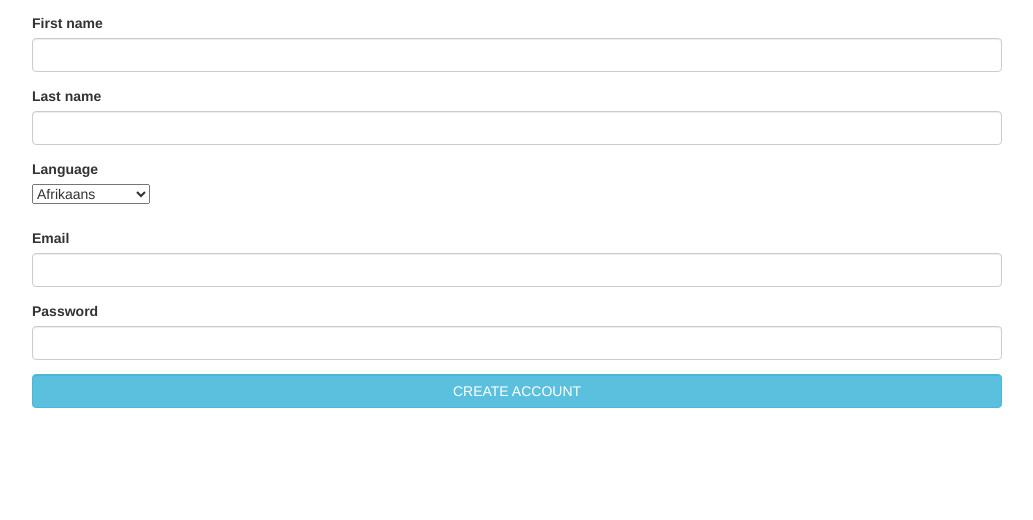
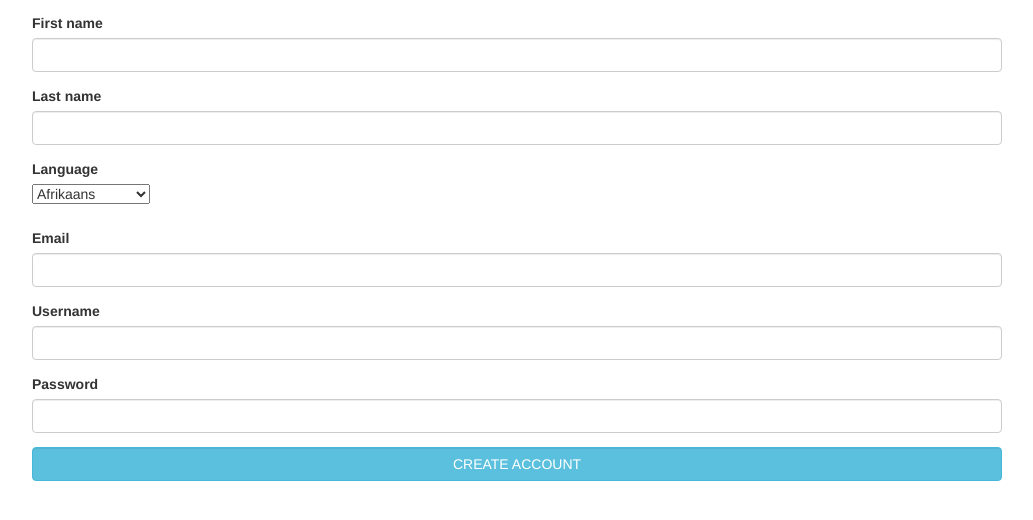
Before and after one commit to rebeccaalpert/comp112project, a Flask app: page /signup in a window 1280 px wide. Shown: the part 136-656 px from the top of the page, without its empty margins (123-1156 px from the left). Run offline with Flask 2, Linux system fonts and the light colour scheme; data comes from the database, SQL or seed files in the repository; some libraries are stand-ins or nearby versions.

Commit message:
Added post ids and usernames

```diff
--- a/forms.py
+++ b/forms.py
@@ -25,6 +25,7 @@ class SignupForm(Form):
   lastname = TextField("Last name",  [validators.Required("Please enter your last name.")])
   language = SelectField('Language', coerce=int)
   email = TextField("Email",  [validators.Required("Please enter your email address."), validators.Email("Please enter your email address.")])
+  username = TextField("Username",  [validators.Required("Please enter your username.")])
   password = PasswordField('Password', [validators.Required("Please enter a password.")])
   submit = SubmitField("CREATE ACCOUNT")
 
--- a/models.py
+++ b/models.py
@@ -55,6 +55,7 @@ class User(db.Model):
   firstname = db.Column(db.String(100))
   lastname = db.Column(db.String(100))
   email = db.Column(db.String(120), unique=True)
+  username = db.Column(db.String(120), unique=True)
   pwdhash = db.Column(db.String(128))
   topics = db.relationship('Topic', backref='User', lazy='dynamic')
   messages = db.relationship('Message', backref='User', lazy='dynamic')
@@ -63,11 +64,12 @@ class User(db.Model):
   random = db.Column(db.String(120))
   lang = db.Column(db.Integer, db.ForeignKey(Language.uid))
 
-  def __init__(self, firstname, lastname, email, password, topics, messages, lang):
+  def __init__(self, firstname, lastname, email, username, password, topics, messages, lang):
     self.firstname = firstname.title()
     self.lastname = lastname.title()
     self.lang = lang
     self.email = email.lower()
+    self.username = username
     self.random = ""
     self.set_password(password)
 
@@ -101,6 +103,7 @@ class Message(db.Model):
   posted = db.Column(db.DateTime, default = datetime.now)
   user_id = db.Column(db.Integer, db.ForeignKey(User.uid))
   user_email = db.Column(db.String(128))
+  username = db.Column(db.String(128))
   topic_id = db.Column(db.Integer, db.ForeignKey(Topic.uid))
   topic_name = db.Column(db.String(100))
   score = db.Column(db.Integer)
@@ -109,6 +112,7 @@ class Message(db.Model):
     self.text = text
     self.user_id = user_id
     self.user_email = user_email
+    self.username = User.query.filter_by(email=user_email).first().username
     self.topic_id = topic_id
     self.topic_name = topic
     self.score = score
--- a/server.py
+++ b/server.py
@@ -283,6 +283,10 @@ def chat():
 				db.session.add(newtopic)
 				db.session.commit()
 				session['topic'] = newtopic.topicname
+				newtopic = Topic.query.filter_by(topicname=form.topicname.data).first()
+				mod = Moderator(user.uid, newtopic.uid)
+				db.session.add(mod)
+				db.session.commit()
 				return redirect('/chat/' + newtopic.topicname)
 
 		if request.method == 'GET':
@@ -315,7 +319,7 @@ def show_chatroom(chatroom_title):
 		for u in users:
 			if u.times_flagged >= 5 and u.topic_id != 1:
 				print(u.topic_id)
-				banned_users.append(User.query.filter_by(uid=u.user_id).first().email)
+				banned_users.append(User.query.filter_by(uid=u.user_id).first().username)
 
 	if Moderator.query.filter_by(user_id=user.uid).first() is not None:
 		print("mod exists")
@@ -351,6 +355,10 @@ def show_chatroom(chatroom_title):
 				db.session.add(newtopic)
 				db.session.commit()
 				session['topic'] = newtopic.topicname
+				newtopic = Topic.query.filter_by(topicname=form.topicname.data).first()
+				mod = Moderator(user.uid, newtopic.uid)
+				db.session.add(mod)
+				db.session.commit()
 				return redirect('/chat/' + newtopic.topicname)
 
 		if request.method == 'GET':
@@ -488,10 +496,11 @@ def signup():
 		if form.validate() == False:
 			return render_template('signup.html', form=form)
 		else:
-			newuser = User(form.firstname.data, form.lastname.data, form.email.data, form.password.data, None, None, form.language.data)
+			newuser = User(form.firstname.data, form.lastname.data, form.email.data, form.username.data, form.password.data, None, None, form.language.data)
 			db.session.add(newuser)
 			db.session.commit()
 			session['email'] = newuser.email
+			session['username'] = newuser.username
 			return redirect(url_for('chat'))
 
 	if request.method == 'GET':
@@ -566,7 +575,7 @@ def joined(message):
 	join_room(room)
 	print(session.get('email'))
 	print('has joined')
-	emit('status', {'user': session.get('email'), 'msg': session.get('email') + ' has entered ' + room + '.'}, room=room)
+	emit('status', {'user': session.get('username'), 'msg': session.get('username') + ' has entered ' + room + '.'}, room=room)
 	user = User.query.filter_by(email=session.get('email')).first()
 	user.topic_name = room
 	print(user.topic_name)
@@ -599,7 +608,8 @@ def chat_message(message):
 	room = session.get('room')
 	user = User.query.filter_by(email=email).first()
 	uid = user.uid
-	username = user.email
+	email = user.email
+	username = user.username
 	room = Topic.query.filter_by(topicname=room).first()
 	topic_uid = room.uid
 	topic_name = room.topicname
@@ -611,10 +621,10 @@ def chat_message(message):
 	score = json['attributeScores']['TOXICITY']['spanScores'][0]['score']['value']
 	score = round(score*100)
 	print(score)
-	emit('message', {'text': message['data']['message'], 'author': username, 'time': ' just now', 'score': score}, room=topic_name)
-	msg = Message(message['data']['message'], uid, username, topic_uid, topic_name, score)
+	msg = Message(message['data']['message'], uid, email, topic_uid, topic_name, score)
 	db.session.add(msg)
 	db.session.flush()
+	emit('message', {'id':msg.uid,  'text': message['data']['message'], 'author': username, 'time': ' just now', 'score': score}, room=topic_name)
 	db.session.refresh(msg)
 	db.session.commit()
 
@@ -622,7 +632,7 @@ def chat_message(message):
 def banned(message):
 	print("ban")
 	print(message)
-	banned_user = User.query.filter_by(email=message['data']['user']).first()
+	banned_user = User.query.filter_by(username=message['data']['user']).first()
 	room = Topic.query.filter_by(topicname=message['data']['room']).first()
 	banned_user = BannedUser(banned_user.uid, room.uid)
 	banned_user.times_flagged = 500;
@@ -634,12 +644,12 @@ def banned(message):
 def unbanned(message):
 	print("unban")
 	print(message)
-	unbanned_user = User.query.filter_by(email=message['data']['user']).first()
+	unbanned_user = User.query.filter_by(username=message['data']['user']).first()
 	room = Topic.query.filter_by(topicname=message['data']['room']).first()
 	if BannedUser.query.filter_by(user_id=unbanned_user.uid).first() is not None:
 		for u in BannedUser.query.filter_by(user_id=unbanned_user.uid):
 			if u.topic_id == room.uid:
-				emit('unbanned', {'user': unbanned_user.email, 'room': room.topicname}, broadcast=True)
+				emit('unbanned', {'user': unbanned_user.username, 'room': room.topicname}, broadcast=True)
 				db.session.delete(u)
 				db.session.commit()
 
@@ -647,44 +657,45 @@ def unbanned(message):
 def flagged(message):
 	room = session.get('room')
 	print(message)
-	flagging_user = session.get('email')
+	flagging_user = session.get('username')
 	flag = message['data']['flag']
 	flagged_user = message['data']['user']
 	if flagging_user != flagged_user:
-		flagged_user = User.query.filter_by(email=message['data']['user']).first()
+		flagged_user = User.query.filter_by(username=message['data']['user']).first()
 		room = Topic.query.filter_by(topicname=room).first()
-		if flag == 'offensive' or flag == 'spam':
-			print('offensive')
-			banned_user = BannedUser(flagged_user.uid, room.uid)
-			if BannedUser.query.filter_by(user_id=flagged_user.uid).first() is None:
-				banned_user.times_flagged = 1
-				db.session.add(banned_user)
-				db.session.commit()
-			# increment num bans
-			else:
-				for p in BannedUser.query.all():
-					print(p.user_id)
-					if p.user_id == flagged_user.uid:
-						if p.topic_id == room.uid:
-							p.times_flagged = p.times_flagged + 1
-							print("flagged: ")
-							print(p.times_flagged)
-							if p.times_flagged >= 5 and p.topic_id != 1:
-								print("banned user from room")
-								banFromRoom(p.user_id, room.uid)
-							db.session.add(p)
-							db.session.commit()
-							return
-				banned_user.times_flagged =1
-				db.session.add(banned_user)
-				db.session.commit()
+		if flagged_user != User.query.filter_by(uid=room.user_id).first():
+			if flag == 'offensive' or flag == 'spam':
+				print('offensive')
+				banned_user = BannedUser(flagged_user.uid, room.uid)
+				if BannedUser.query.filter_by(user_id=flagged_user.uid).first() is None:
+					banned_user.times_flagged = 1
+					db.session.add(banned_user)
+					db.session.commit()
+				# increment num bans
+				else:
+					for p in BannedUser.query.all():
+						print(p.user_id)
+						if p.user_id == flagged_user.uid:
+							if p.topic_id == room.uid:
+								p.times_flagged = p.times_flagged + 1
+								print("flagged: ")
+								print(p.times_flagged)
+								if p.times_flagged >= 5 and p.topic_id != 1:
+									print("banned user from room")
+									banFromRoom(p.user_id, room.uid)
+								db.session.add(p)
+								db.session.commit()
+								return
+					banned_user.times_flagged =1
+					db.session.add(banned_user)
+					db.session.commit()
 
 		# need to track who has flagged so far and banned rooms
 
 def banFromRoom(user_id, room_id):
 	user = User.query.filter_by(uid=user_id).first()
 	room = Topic.query.filter_by(uid=room_id).first()
-	emit('banned', {'user': user.email, 'room': room.topicname}, broadcast=True)
+	emit('banned', {'user': user.username, 'room': room.topicname}, broadcast=True)
 
 @socketio.on('private_message', namespace='/private_chat')
 def private_message(message):
@@ -804,7 +815,7 @@ def left(message):
     leave_room(room)
     print(session.get('email'))
     print('left room')
-    emit('status', {'user': session.get('email'), 'msg': session.get('email') + ' has left ' + room + '.'}, room=room)
+    emit('status', {'user': session.get('username'), 'msg': session.get('username') + ' has left ' + room + '.'}, room=room)
     user = User.query.filter_by(email=session.get('email')).first()
     session.pop('room', None)
     user.topic_name = None
@@ -836,13 +847,6 @@ def new_topic(message):
 	print(message)
 	print(message['data']['room'])
 	emit('update_topics', {'msg': { 'room': message['data']['room'] }}, broadcast=True)
-	room = Topic(message['data']['room'], user.uid)
-	db.session.add(room)
-	db.session.commit()
-	room = Topic.query.filter_by(topicname=message['data']['room']).first()
-	mod = Moderator(user.uid, room.uid)
-	db.session.add(mod)
-	db.session.commit()
 
 @socketio.on('added_moderator', namespace='/chat')
 def new_topic(message):
--- a/templates/signup.html
+++ b/templates/signup.html
@@ -34,6 +34,9 @@
       {{ form.email.label }}
       {{ form.email }}
 
+      {{ form.username.label }}
+      {{ form.username }}
+
       {{ form.password.label }}
       {{ form.password }}
 
```
Also changed, not shown: templates/chat.html (+8 -10 lines), 1 other file.
